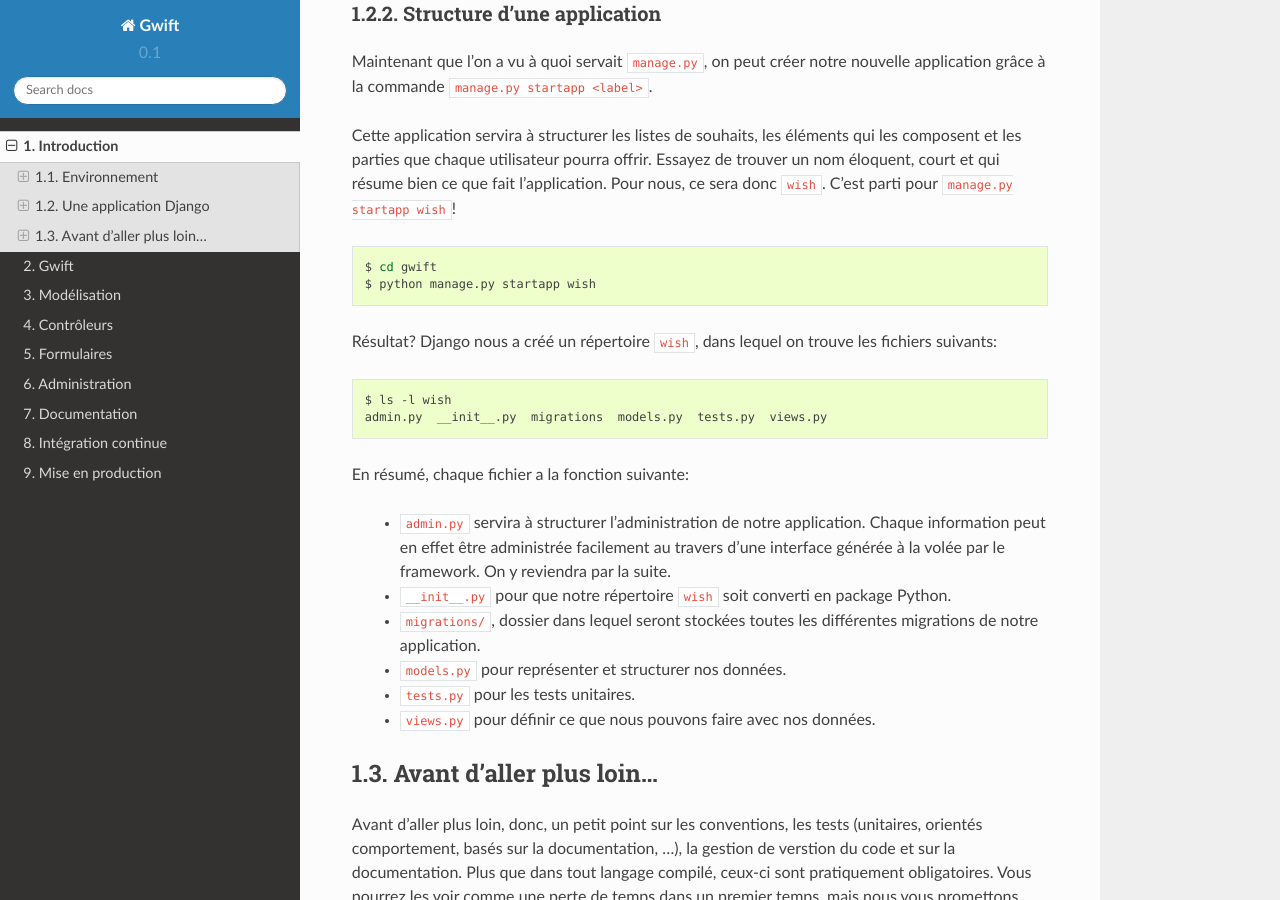
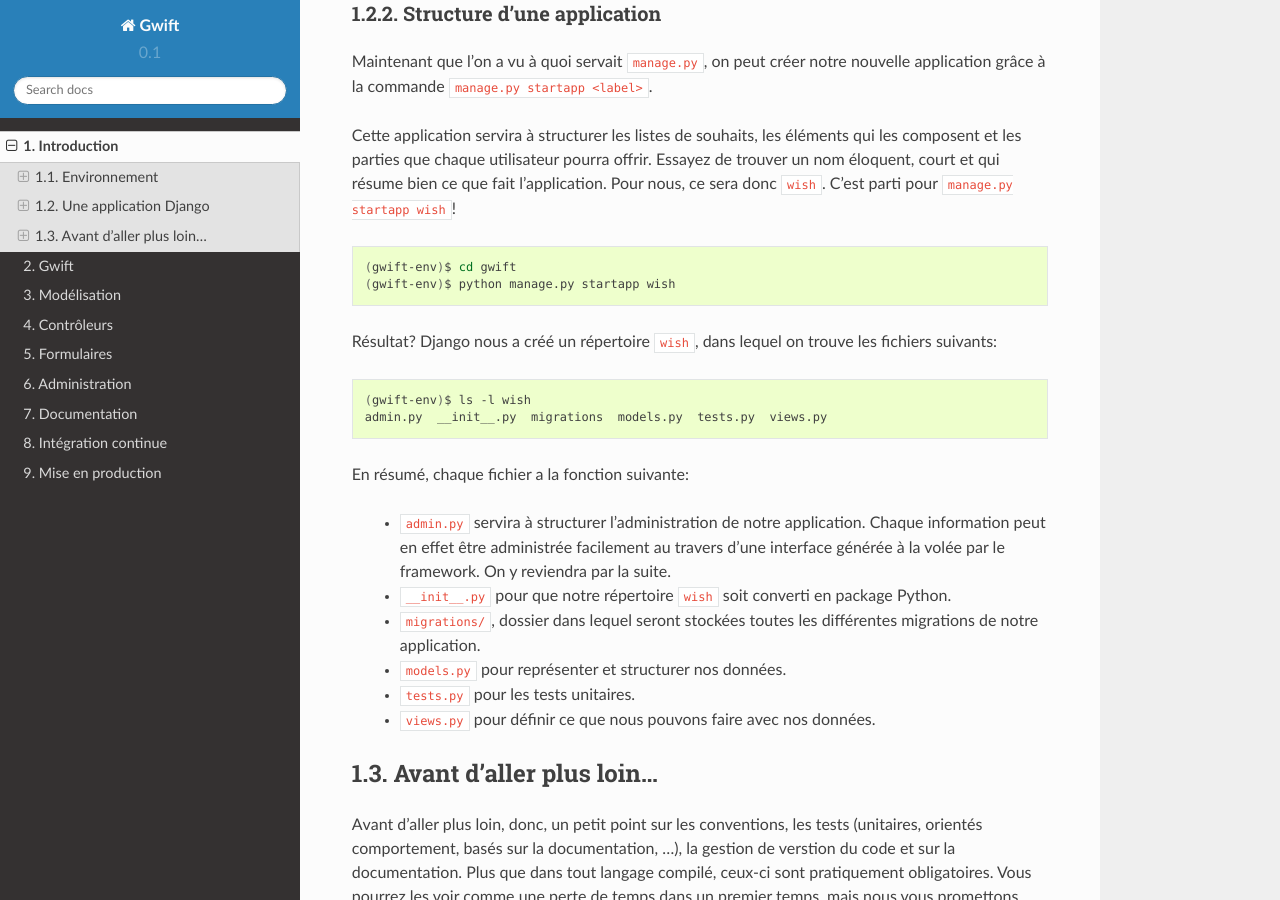
Before and after one commit to Grimbox/gwift-book, a Sphinx documentation site: the page built from source/intro.rst, in a window 1280 px wide and 900 px high, scrolled down 4994 px. Built offline with Sphinx 7.4.7 and the Read the Docs theme 2.0.0, drawn with Linux system fonts in a browser that asks for light colours.

Commit message:
Add gwift-env on each shell in intro

```diff
--- a/source/intro/02-create-django-app.rst
+++ b/source/intro/02-create-django-app.rst
@@ -38,14 +38,14 @@ Cette application servira à structurer les listes de souhaits, les éléments q
 
 .. code-block:: shell
 
-    $ cd gwift
-    $ python manage.py startapp wish
+    (gwift-env)$ cd gwift
+    (gwift-env)$ python manage.py startapp wish
 
 Résultat? Django nous a créé un répertoire ``wish``, dans lequel on trouve les fichiers suivants:
 
 .. code-block:: shell
 
-    $ ls -l wish
+    (gwift-env)$ ls -l wish
     admin.py  __init__.py  migrations  models.py  tests.py  views.py
 
 En résumé, chaque fichier a la fonction suivante:
```
